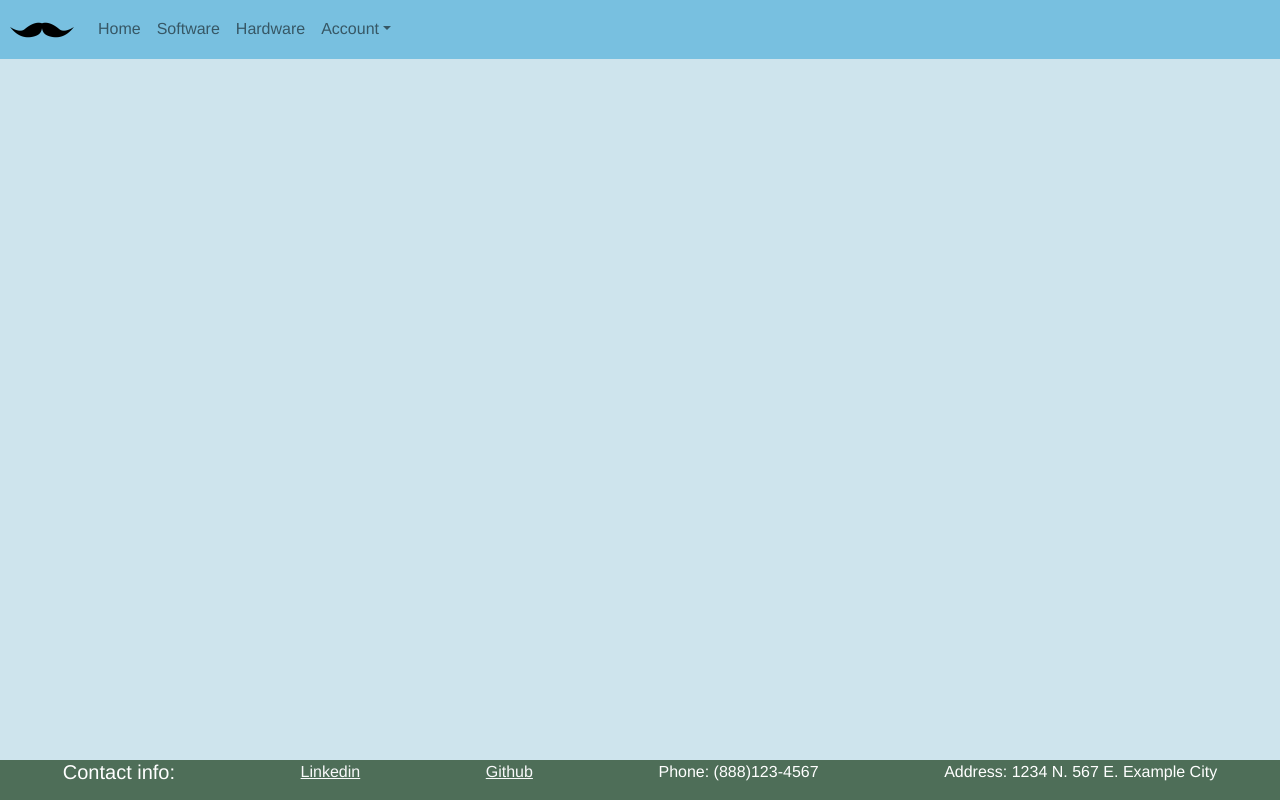
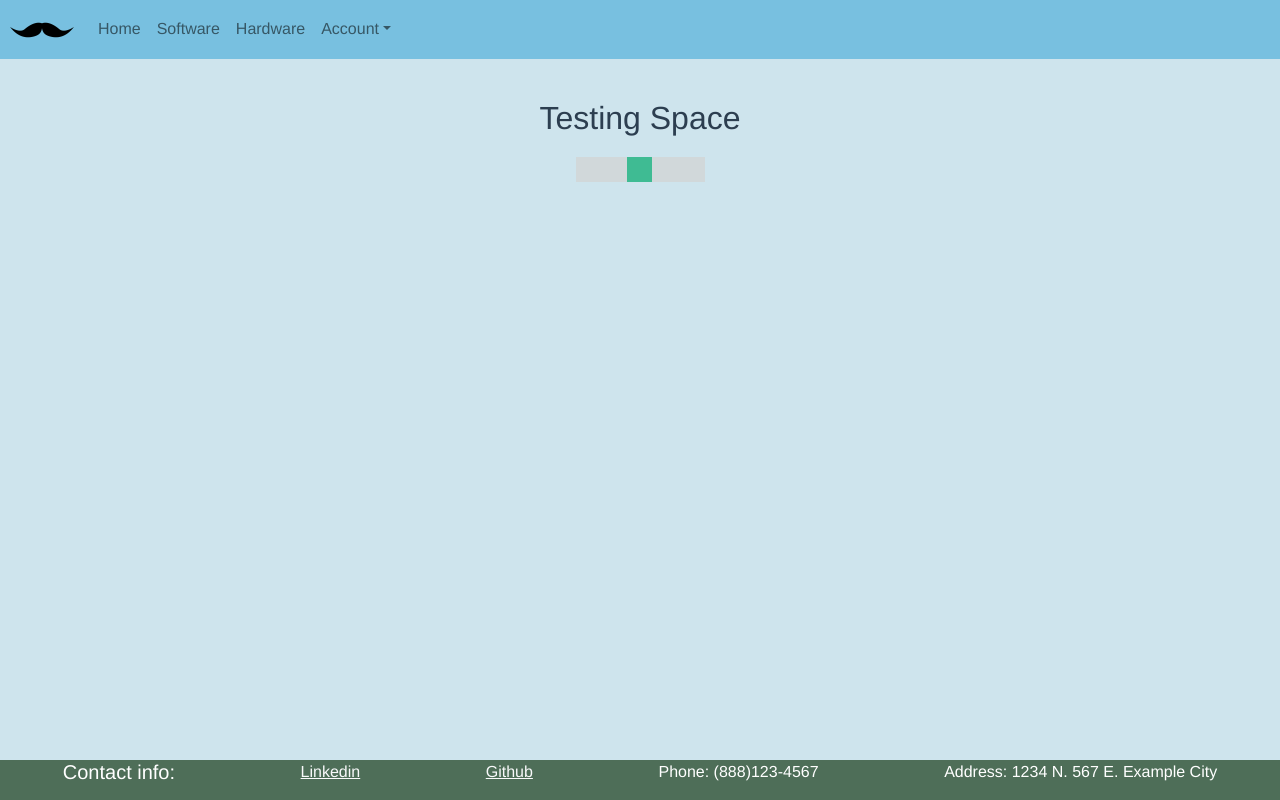
Before and after one commit to mathlete/reginald-systems-main-site, a Vue app in the folder main-vue/: page /account in a window 1280 px wide. Built offline with nearby package versions, Linux system fonts and the light colour scheme.

Commit message:
Added testing space for html

```diff
--- a/main-vue/src/router/index.js
+++ b/main-vue/src/router/index.js
@@ -5,6 +5,7 @@ import Hardware from '../views/Hardware.vue'
 import Software from '../views/Software.vue'
 import Login from '../views/Login.vue'
 import Logout from '../views/Logout.vue'
+import Account from '../views/Account.vue'
 
 Vue.use(VueRouter)
 
@@ -34,6 +35,11 @@ const routes = [
     name: 'Logout',
     component: Logout
   },
+  {
+    path: '/account',
+    name: 'Account',
+    component: Account
+  },
 ]
 
 const router = new VueRouter({
--- /dev/null
+++ b/main-vue/src/views/Account.vue
@@ -0,0 +1,57 @@
+<template>
+  <div class="login">
+    <div class="title-container">
+      <h2 class="title" style="text-align:center; margin:20px;">Testing Space</h2>
+      <div class="slidcontainer">
+        <input type="range" min="1" max="100" value="50" class="slider" id="myRange">
+      </div>
+    </div>
+  </div>
+</template>
+
+<style>
+.slidecontainer {
+  width: 100%; /* Width of the outside container */
+}
+
+/* The slider itself */
+.slider {
+  -webkit-appearance: none;  /* Override default CSS styles */
+  appearance: none;
+  width: 100%; /* Full-width */
+  height: 25px; /* Specified height */
+  background: #d3d3d3; /* Grey background */
+  outline: none; /* Remove outline */
+  opacity: 0.7; /* Set transparency (for mouse-over effects on hover) */
+  -webkit-transition: .2s; /* 0.2 seconds transition on hover */
+  transition: opacity .2s;
+}
+
+/* Mouse-over effects */
+.slider:hover {
+  opacity: 1; /* Fully shown on mouse-over */
+}
+
+/* The slider handle (use -webkit- (Chrome, Opera, Safari, Edge) and -moz- (Firefox) to override default look) */
+.slider::-webkit-slider-thumb {
+  -webkit-appearance: none; /* Override default look */
+  appearance: none;
+  width: 25px; /* Set a specific slider handle width */
+  height: 25px; /* Slider handle height */
+  background: #04AA6D; /* Green background */
+  cursor: pointer; /* Cursor on hover */
+}
+
+.slider::-moz-range-thumb {
+  width: 25px; /* Set a specific slider handle width */
+  height: 25px; /* Slider handle height */
+  background: #04AA6D; /* Green background */
+  cursor: pointer; /* Cursor on hover */
+}
+</style>
+
+<script>
+export default {
+  name: 'Login'
+}
+</script>
--- a/main-vue/src/views/Login.vue
+++ b/main-vue/src/views/Login.vue
@@ -2,7 +2,6 @@
   <div class="login">
     <div class="title-container">
       <h2 class="title" style="text-align:center; margin:20px;">Log in to manage your account</h2>
-      <h4 class="title" style="text-align:center; margin:20px;">Test</h4>
     </div>
     <div class="content center-container">
       <div class="centered color-bg-lbemphasis" id="login-box">
```
